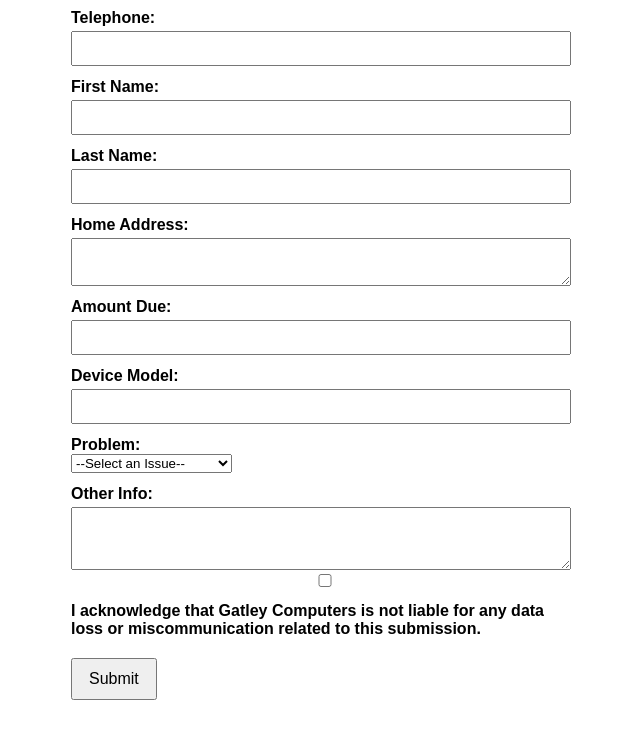
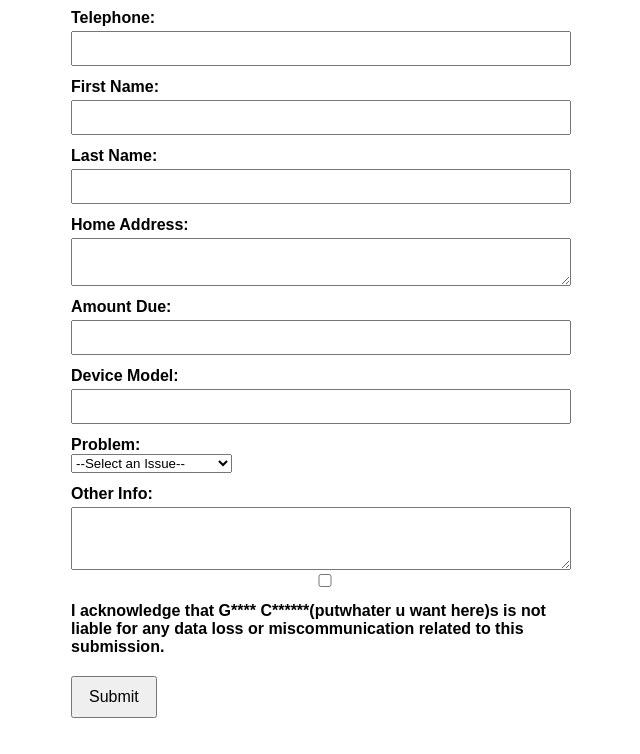
Before and after one commit to Asephri/jobsheet, an Electron app: page index.html in a window 800 px wide. Shown: the part 138-892 px from the top of the page, without its empty margins (79-719 px from the left). Drawn offline with Linux system fonts and the light colour scheme.

Commit message:
Update index.html

```diff
--- a/index.html
+++ b/index.html
@@ -85,7 +85,7 @@
 			<div>
 				<input type="checkbox" id="liability" required />
 				<label for="liability">
-				I acknowledge that <strong>Gatley Computers</strong> is not liable for any data loss or miscommunication related to this submission.
+				I acknowledge that <strong>G**** C******(putwhater u want here)s</strong> is not liable for any data loss or miscommunication related to this submission.
 				</label>
 			</div>
 
```
